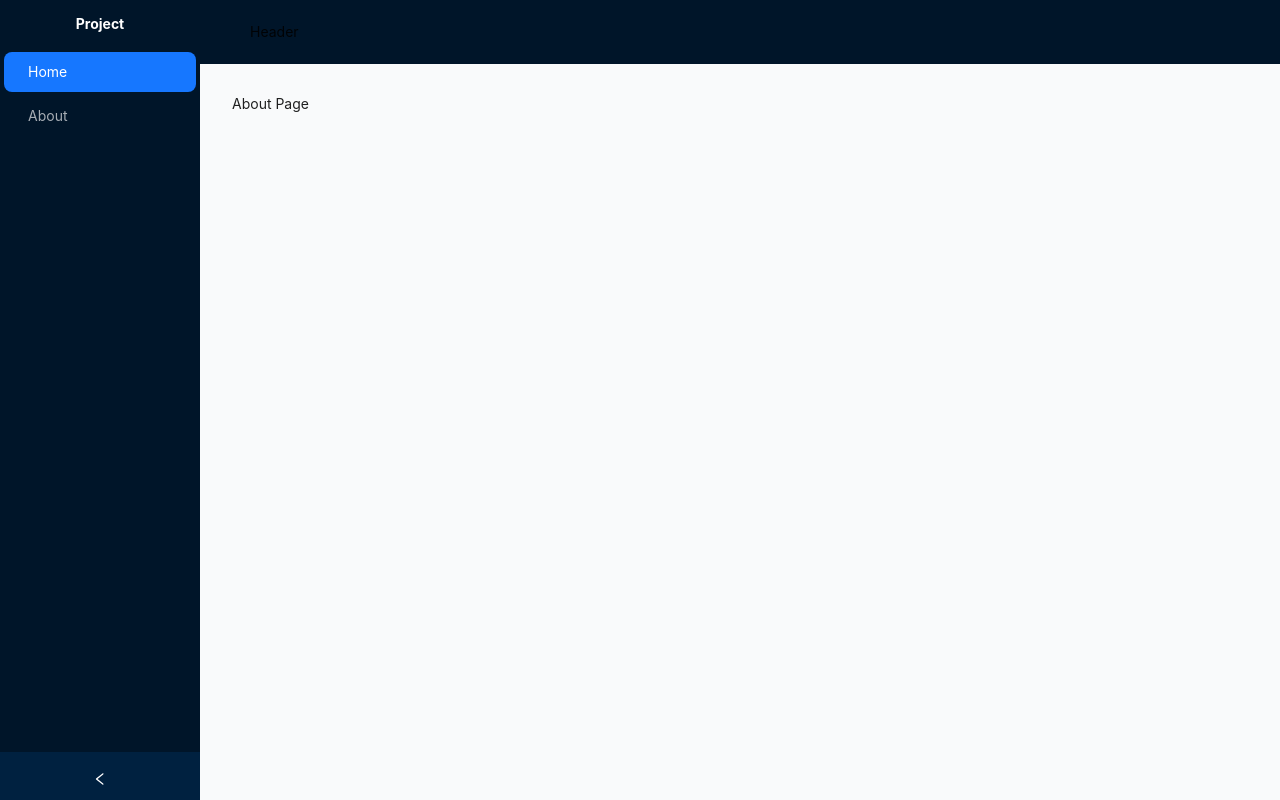
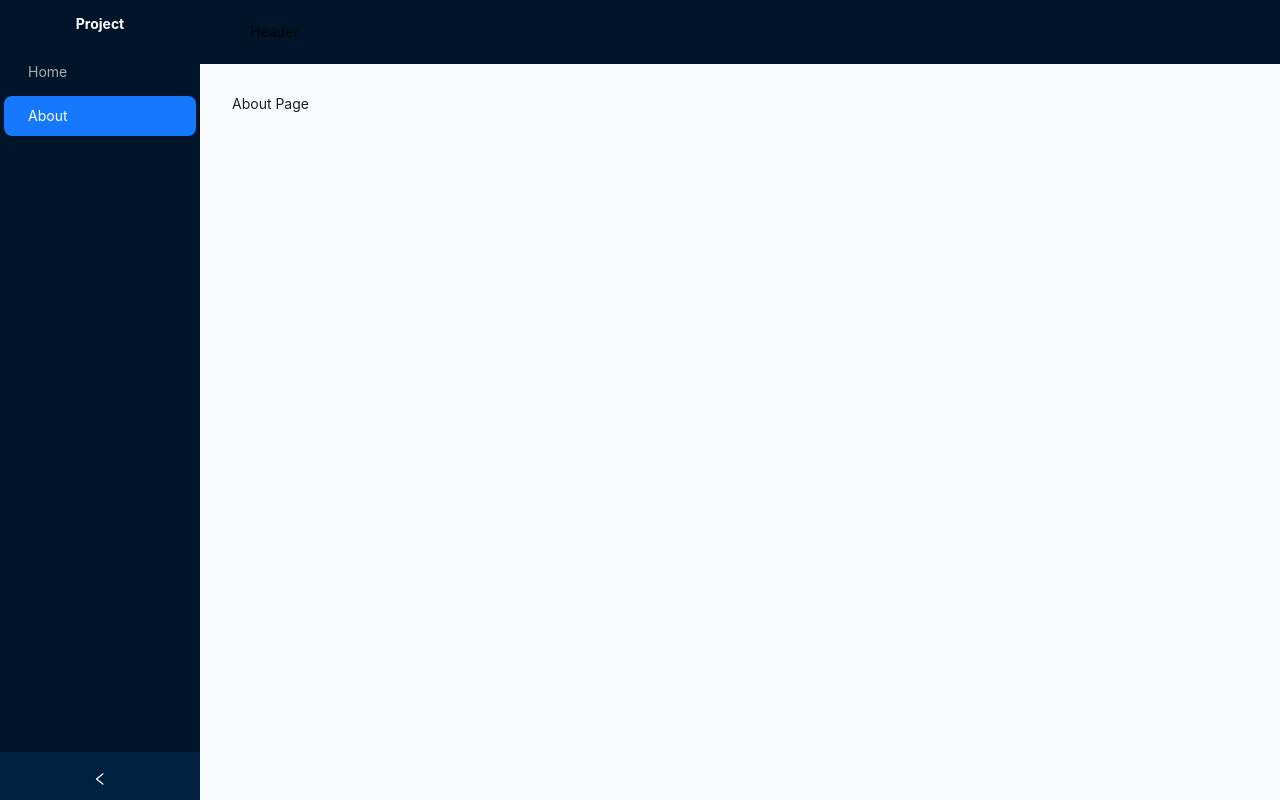
Before and after one commit to kdh-work/project-log-book, a Vue app: page /about in a window 1280 px wide. Built offline with nearby package versions, Linux system fonts and the light colour scheme.

Commit message:
refator: 전반적인 코드 리팩토링

```diff
--- a/src/components/DocsLayout.vue
+++ b/src/components/DocsLayout.vue
@@ -3,15 +3,7 @@
     <!-- LNB 영역 -->
     <a-layout-sider collapsible>
       <div class="text-white text-center py-4 font-bold">Project</div>
-      <a-menu
-        theme="dark"
-        mode="inline"
-        :selectedKeys="[selectedKey]"
-        @click="onMenuClick"
-      >
-        <a-menu-item key="Home">Home</a-menu-item>
-        <a-menu-item key="About">About</a-menu-item>
-      </a-menu>
+      <Lnb />
     </a-layout-sider>
 
     <!-- Content 영역 -->
@@ -25,14 +17,5 @@
 </template>
 
 <script setup lang="ts">
-import { ref } from "vue";
-import { useRouter } from "vue-router";
-
-const router = useRouter();
-const selectedKey = ref("Home");
-
-function onMenuClick({ key }: { key: string }) {
-  selectedKey.value = key;
-  router.push({ name: key });
-}
+import Lnb from "./Lnb.vue";
 </script>
--- a/src/components/HelloWorld.vue
+++ /dev/null
@@ -1,41 +0,0 @@
-<script setup lang="ts">
-import { ref } from 'vue'
-
-defineProps<{ msg: string }>()
-
-const count = ref(0)
-</script>
-
-<template>
-  <h1>{{ msg }}</h1>
-
-  <div class="card">
-    <button type="button" @click="count++">count is {{ count }}</button>
-    <p>
-      Edit
-      <code>components/HelloWorld.vue</code> to test HMR
-    </p>
-  </div>
-
-  <p>
-    Check out
-    <a href="https://vuejs.org/guide/quick-start.html#local" target="_blank"
-      >create-vue</a
-    >, the official Vue + Vite starter
-  </p>
-  <p>
-    Learn more about IDE Support for Vue in the
-    <a
-      href="https://vuejs.org/guide/scaling-up/tooling.html#ide-support"
-      target="_blank"
-      >Vue Docs Scaling up Guide</a
-    >.
-  </p>
-  <p class="read-the-docs">Click on the Vite and Vue logos to learn more</p>
-</template>
-
-<style scoped>
-.read-the-docs {
-  color: #888;
-}
-</style>
--- a/src/components/Lnb.vue
+++ b/src/components/Lnb.vue
@@ -2,7 +2,7 @@
   <a-menu
     theme="dark"
     mode="inline"
-    :selectedKeys="[selectdKey]"
+    :selectedKeys="[selectedKey]"
     @click="onClick"
   >
     <template v-for="g in groups" :key="g.title">
@@ -16,25 +16,35 @@
 import { computed, ref, watch } from "vue";
 import { useRoute, useRouter } from "vue-router";
 
-type LnbItem = { name: string; title: string; path: string; section?: string };
-const props = defineProps<{ items: LnbItem[] }>();
+interface LnbItem {
+  name: string;
+  title: string;
+  path: string;
+  section?: string;
+}
+const props = defineProps<{ items?: LnbItem[] }>();
 
 const router = useRouter();
 const route = useRoute();
 const selectedKey = ref<string>("");
 
 /** 기본값: router meta로 자동 생성 (meta.title 필수) */
-const autoItems = computed<LnbItem[]>(() =>
-  router
-    .getRoutes()
-    .filter((r) => !r.children.length && r.meta?.title)
-    .map((r) => ({
-      name: r.name as string,
-      title: r.meta?.title as string,
-      path: r.path,
-      section: (r.matched[0]?.meta?.section as string) || "Docs",
-    }))
-);
+const autoItems = computed<LnbItem[]>(() => {
+  try {
+    return router
+      .getRoutes()
+      .filter((r) => !r.children.length && r.meta?.title)
+      .map((r) => ({
+        name: r.name as string,
+        title: r.meta?.title || "Untitled",
+        path: r.path,
+        section: r.meta?.section || "Docs",
+      }));
+  } catch (error) {
+    console.error("Error in autoItems:", error);
+    return [];
+  }
+});
 
 const items = computed(() =>
   props.items?.length ? props.items : autoItems.value
--- a/src/router/index.ts
+++ b/src/router/index.ts
@@ -1,5 +1,13 @@
 import { createRouter, createWebHistory } from "vue-router";
 import type { RouteRecordRaw } from "vue-router";
+
+// 라우터 메타데이터 타입 정의
+declare module "vue-router" {
+  interface RouteMeta {
+    title: string;
+    section?: string;
+  }
+}
 
 const routes: RouteRecordRaw[] = [
   {
```
